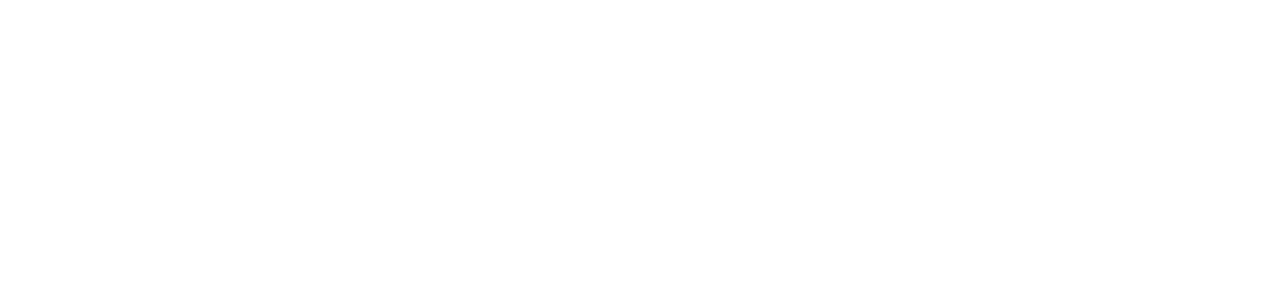
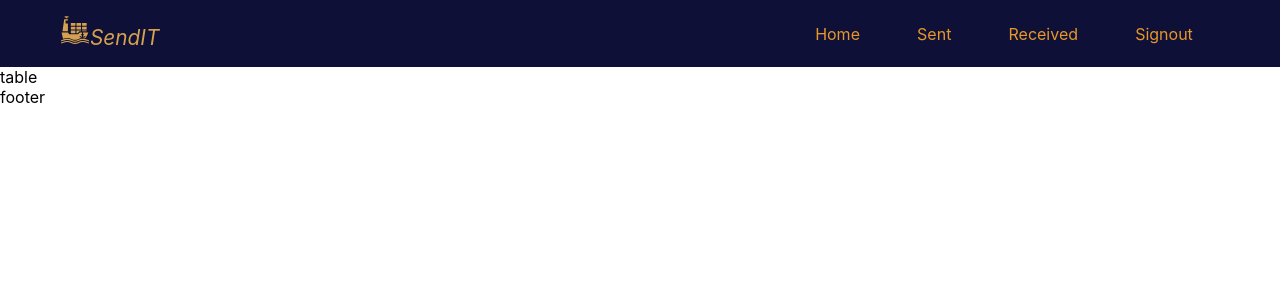
Before and after one commit to Ericawanja/sendIT, a React (Create React App) app in the folder senditui/: page /home in a window 1280 px wide. Before the commit this address had no page. Shown: the top 300 px of the page. Built offline with nearby package versions, Linux system fonts and the light colour scheme.

Commit message:
navbar home page design

```diff
--- a/senditui/src/App.js
+++ b/senditui/src/App.js
@@ -1,6 +1,7 @@
 import React from "react";
 import { Route, Routes } from "react-router-dom";
 import "./App.css";
+import Home from "./Pages/Home";
 import Landing from "./Pages/Landing";
 import Login from './Pages/Login';
  import Register from './Pages/Register';
@@ -10,6 +11,7 @@
     <div className="App">
       <Routes>
         <Route path="/" element={<Landing/>} />
+        <Route path="/home" element={<Home/>}/>
         <Route path = "/login" element={<Login/>}/>
         <Route path = "/register" element={<Register/>}/>
 
--- /dev/null
+++ b/senditui/src/Components/Common/Logo.jsx
@@ -0,0 +1,16 @@
+import React from "react";
+
+import { GiCargoShip } from "react-icons/gi";
+
+function Logo() {
+  return (
+    <div className="logo">
+      <span className="logoIcon">
+        <GiCargoShip className="logoIcon" />
+      </span>
+      <span className="logoName">SendIT</span>
+    </div>
+  );
+}
+
+export default Logo;
--- /dev/null
+++ b/senditui/src/Components/Navbar/index.jsx
@@ -0,0 +1,21 @@
+import React from "react";
+import Logo from "../Common/Logo";
+import "./navbar.css"
+
+function Navbar() {
+  return (
+    <div className="navbar">
+      <div >
+        <Logo/>
+      </div>
+      <div className="navitems">
+        <span>Home</span>
+        <span>Sent</span>
+        <span>Received</span>
+        <span className="signOut">Signout</span>
+      </div>
+    </div>
+  );
+}
+
+export default Navbar;
--- /dev/null
+++ b/senditui/src/Components/Navbar/navbar.css
@@ -0,0 +1,23 @@
+* {
+  box-sizing: border-box;
+  margin: 0;
+  padding: 0;
+}
+.navbar {
+  display: flex;
+  justify-content: space-between;
+  align-items: center;
+  padding: 15px 40px 15px 60px;
+  background-color: rgb(14, 16, 55);
+  max-width: 100%;
+}
+.navitems {
+  display: flex;
+  justify-content: space-evenly;
+  flex-wrap: wrap;
+  gap: 10px;
+  width: 40%;
+}
+.navitems span {
+  color: rgb(232, 151, 40);
+}
--- /dev/null
+++ b/senditui/src/Pages/Home.jsx
@@ -0,0 +1,14 @@
+import React from 'react'
+import Navbar from '../Components/Navbar'
+
+function Home() {
+  return (
+    <div>
+        <Navbar/>
+        <div>table</div>
+        <div>footer</div>
+    </div>
+  )
+}
+
+export default Home
```
Also changed, not shown: senditui/src/Components/index.js (added).
